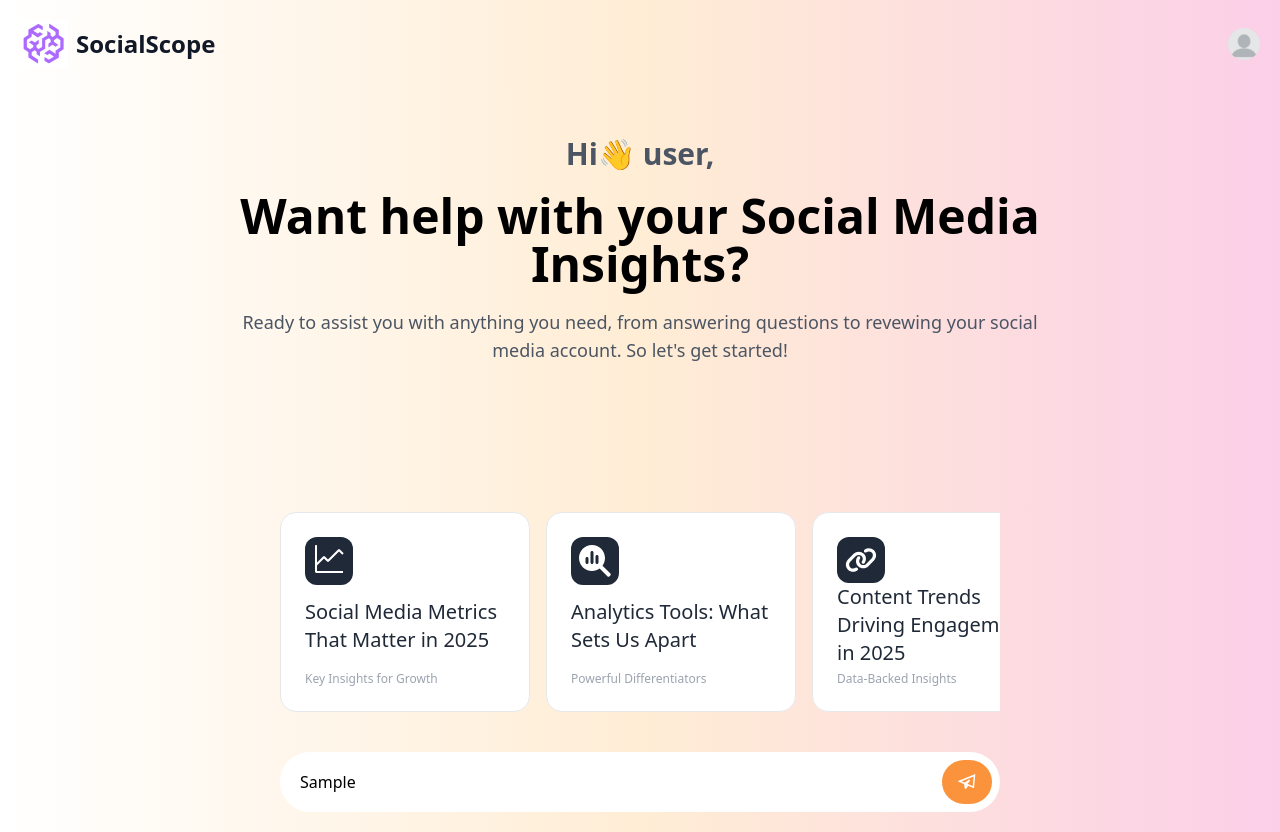
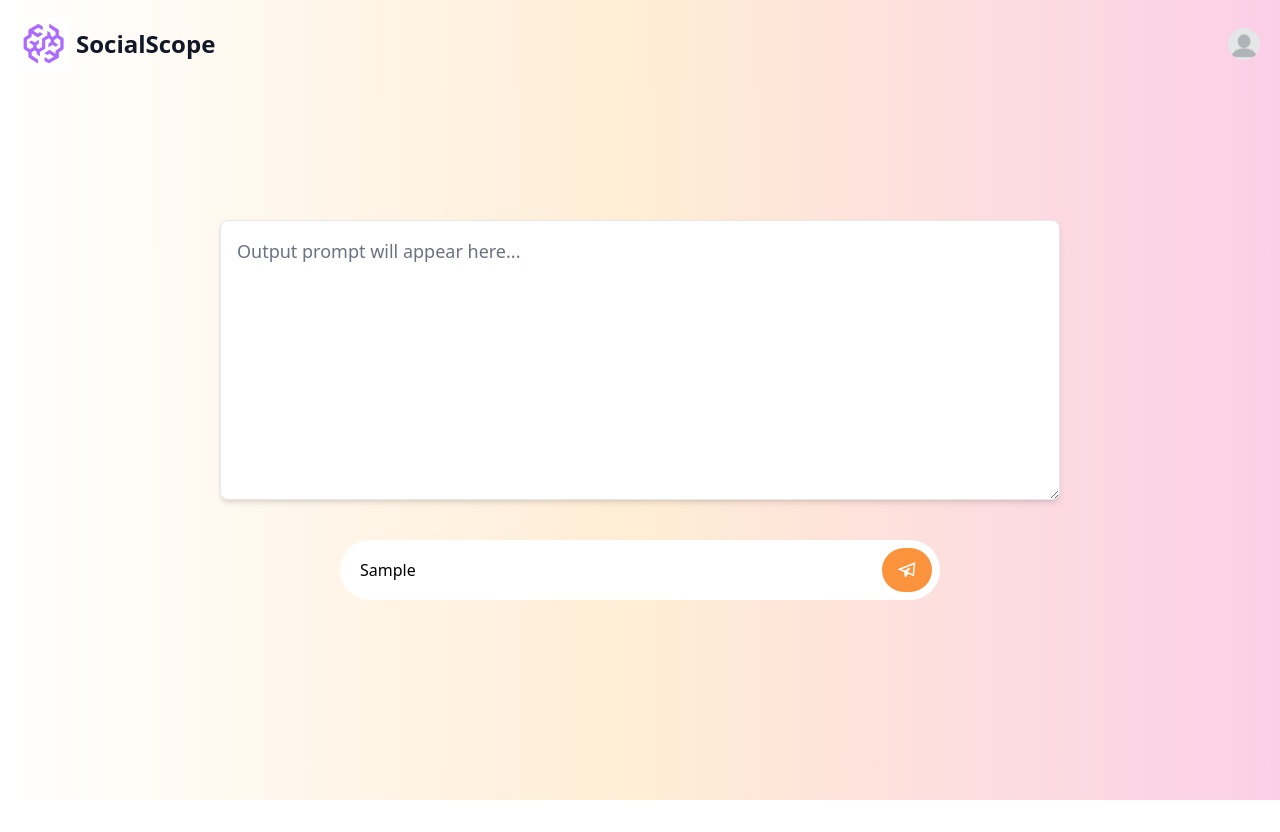
Before and after one commit to Kr-Gagandeo1025/SM-SocialMediaAnalysis, a Next.js app: page / in a window 1280 px wide. Both pictures are taken after typing "Sample" into the empty fields and a click on the button "send". After the commit the page ends 800 px from the top, so only its background shows below. Built offline with nearby package versions, Linux system fonts and the light colour scheme.

Commit message:
added gsap animation

```diff
--- a/app/components/Hero.jsx
+++ b/app/components/Hero.jsx
@@ -1,42 +1,105 @@
-import React from "react";
+"use client";
+import React, { useState, useRef, useEffect } from "react";
 import { GrSend } from "react-icons/gr";
 import { VscGraphLine } from "react-icons/vsc";
 import { FaLink, FaMagnifyingGlassChart } from "react-icons/fa6";
 import { gsap } from "gsap";
 
 export default function Hero() {
+  const [showOutput, setShowOutput] = useState(false);
+
+  const contentRef = useRef(null);
+  const outputRef = useRef(null);
+
+  const handleSendClick = () => {
+    console.log("Send button clicked!");
+
+
+    gsap.to(contentRef.current, {
+      opacity: 0,
+      y: -50,
+      duration: 0.5,
+      onComplete: () => {
+        setShowOutput(true);
+      },
+    });
+  };
+
+  useEffect(() => {
+    if (showOutput) {
+
+      gsap.fromTo(
+        outputRef.current,
+        { opacity: 0, y: 50 },
+        { opacity: 1, y: 0, duration: 0.5 }
+      );
+    }
+  }, [showOutput]);
+
   return (
     <div className="flex flex-col items-center justify-center py-10 px-10 min-h-screen bg-gradient-to-r from-white via-orange-100 to-pink-200 w-screen pb-5">
+
+      {!showOutput ? (
+        <div ref={contentRef} className="content flex flex-col items-center justify-center w-full transition-all duration-500 ease-in-out">
           <div className="flex flex-col items-center justify-center md:w-[70%] w-full mt-24 gap-5">
             <h1 className="md:text-3xl text-xl font-bold text-gray-600">Hi👋 user,</h1>
-          <h1 className="md:text-5xl text-3xl font-bold text-black text-wrap text-center">Want help with your Social Media Insights?</h1>
-          <p className="text-gray-600 text-center font-thin text-lg mb-5">Ready to assist you with anything you need, from answering questions to revewing your social media account. So let's get started!</p>
+            <h1 className="md:text-5xl text-3xl font-bold text-black text-wrap text-center">
+              Want help with your Social Media Insights?
+            </h1>
+            <p className="text-gray-600 text-center font-thin text-lg mb-5">
+              Ready to assist you with anything you need, from answering questions to reviewing your social media account.
+              So let's get started!
+            </p>
           </div>
+
           <div className="flex flex-col items-center justify-center md:w-[60%] w-full mt-32">
             <div className="flex w-full items-center justify-between overflow-x-scroll gap-4">
               <div className="bg-white p-6 border rounded-2xl h-[200px] md:w-[250px] min-w-[250px] flex flex-col items-start justify-between">
-          <VscGraphLine className="text-5xl text-white bg-gray-800 p-2 rounded-xl"/>
+                <VscGraphLine className="text-5xl text-white bg-gray-800 p-2 rounded-xl" />
                 <h3 className="text-gray-800 text-xl font-normal">Social Media Metrics That Matter in 2025</h3>
                 <p className="text-gray-400 text-xs font-normal mt-1">Key Insights for Growth</p>
               </div>
               <div className="bg-white p-6 border rounded-2xl h-[200px] md:w-[250px] min-w-[250px] flex flex-col items-start justify-between">
-          <FaMagnifyingGlassChart className="text-5xl text-white bg-gray-800 p-2 rounded-xl"/>
+                <FaMagnifyingGlassChart className="text-5xl text-white bg-gray-800 p-2 rounded-xl" />
                 <h3 className="text-gray-800 text-xl font-normal">Analytics Tools: What Sets Us Apart</h3>
                 <p className="text-gray-400 text-xs font-normal mt-1">Powerful Differentiators</p>
               </div>
               <div className="bg-white p-6 border rounded-2xl h-[200px] md:w-[250px] min-w-[250px] flex flex-col items-start justify-between">
-          <FaLink className="text-5xl text-white bg-gray-800 p-2 rounded-xl"/>
+                <FaLink className="text-5xl text-white bg-gray-800 p-2 rounded-xl" />
                 <h3 className="text-gray-800 text-xl font-normal">Content Trends Driving Engagement in 2025</h3>
                 <p className="text-gray-400 text-xs font-normal mt-1">Data-Backed Insights</p>
               </div>
             </div>
-      <div className="flex items-center justify-between bg-white h-fit p-2 mt-10 rounded-full w-full ">
-        <input type="text" placeholder="Ask Anything..." className="w-full flex-1 bg-white rounded-3xl py-2 px-3 focus:outline-none focus:ring-1 focus:ring-blue-400"/>
-        <button className="flex text-xl items-center justify-center ml-2 px-4 py-2 bg-orange-400 rounded-3xl font-bold text-white hover:text-gray-700 hover:bg-gray-400 active:bg-gray-500 transition-all duration-500 ease-in-out w-[50px] group hover:w-[120px]">
-          <GrSend className="text-xl"/>
-          <span className="text-[0px] text-gray-700 transition-all duration-500 ease-in-out group-hover:text-lg group-hover:ml-2">send</span>
+          </div>
+        </div>
+      ) : (
+        <div
+          ref={outputRef}
+          className="output w-full flex flex-col items-center justify-center h-full mt-0 opacity-100 transition-all duration-500 ease-in-out"
+        >
+          <textarea
+            className="w-[90%] md:w-[70%] h-[280px] p-4 text-lg placeholder-gray-500 border rounded-lg shadow-md opacity-100 transition-all duration-500 ease-in-out focus:outline-none focus:ring-2 focus:ring-blue-300"
+            placeholder="Output prompt will appear here..."
+          ></textarea>
+        </div>
+      )}
+
+
+      <div className="flex items-center justify-between bg-white h-fit p-2 mt-10 rounded-full w-[80%] md:w-[50%]">
+        <input
+          type="text"
+          placeholder="Ask Anything..."
+          className="w-full flex-1 bg-white rounded-3xl py-2 px-3 focus:outline-none focus:ring-1 focus:ring-blue-400"
+        />
+        <button
+          onClick={handleSendClick}
+          className="flex text-xl items-center justify-center ml-2 px-4 py-2 bg-orange-400 rounded-3xl font-bold text-white hover:text-gray-700 hover:bg-gray-400 active:bg-gray-500 transition-all duration-500 ease-in-out w-[50px] group hover:w-[120px]"
+        >
+          <GrSend className="text-xl" />
+          <span className="text-[0px] text-gray-700 transition-all duration-500 ease-in-out group-hover:text-lg group-hover:ml-2">
+            send
+          </span>
         </button>
-      </div>
       </div>
     </div>
   );
--- a/app/components/Navbar.jsx
+++ b/app/components/Navbar.jsx
@@ -2,7 +2,7 @@ import React from "react";
 
 export default function Navbar() {
   return (
-    <div className="bg-gradient-to-r from-white via-orange-100 to-pink-200 p-5 fixed w-screen z-10">
+    <div className="bg-gradient-to-r from-white via-orange-100 to-pink-200 p-5 fixed w-screen z-10 top-0 left-0">
       <div className="flex justify-between items-center">
         <div className="flex items-center">
           <img src="Brainwave.png" alt="icon" className=""/>
```
Also changed, not shown: 1 other file (tests, documents, lock files or other folders). Lines whose indentation alone changed are shown as unchanged.
